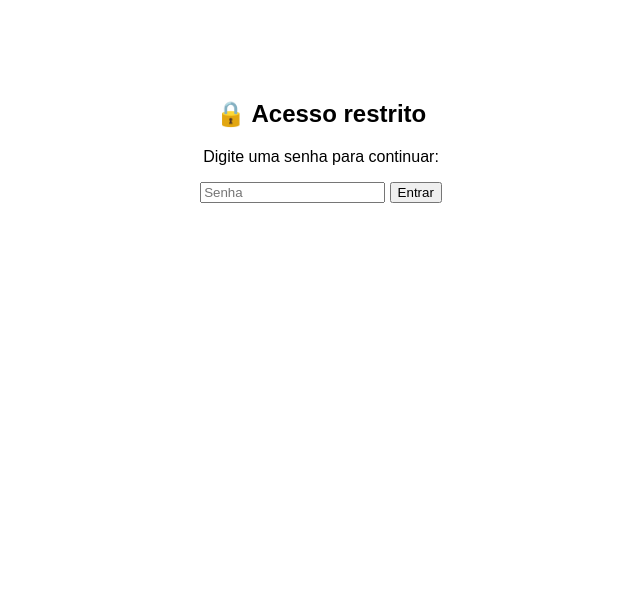
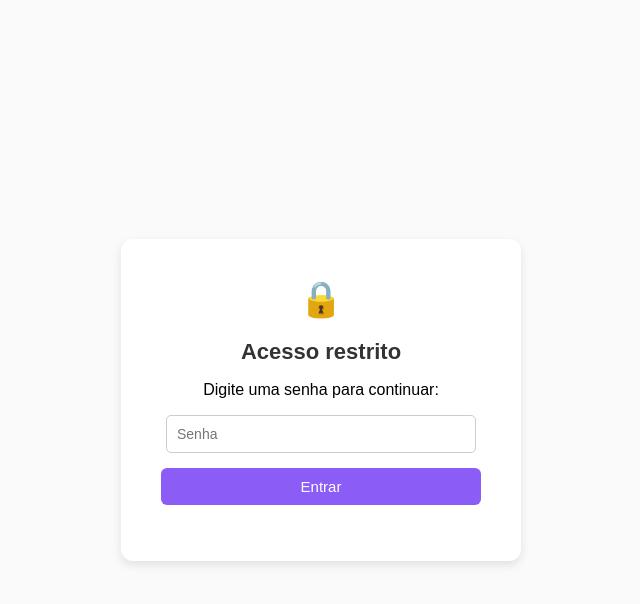
Before and after one commit to marciacbarreto/Entrevista-01, a plain HTML site: page index.html in a window 1280 px wide. Shown: the whole page, without its empty margins (319-959 px from the left). Drawn offline with Linux system fonts and the light colour scheme.

Commit message:
Update index.html

```diff
--- a/index.html
+++ b/index.html
@@ -3,20 +3,89 @@
 <head>
   <meta charset="UTF-8">
   <title>Entrar no Entrevista IA</title>
+  <style>
+    body {
+      font-family: Arial, sans-serif;
+      background-color: #fafafa;
+      display: flex;
+      flex-direction: column;
+      align-items: center;
+      justify-content: center;
+      height: 100vh;
+      margin: 0;
+    }
+
+    .box {
+      background: white;
+      padding: 40px;
+      border-radius: 12px;
+      box-shadow: 0 4px 10px rgba(0,0,0,0.1);
+      text-align: center;
+      width: 320px;
+    }
+
+    h2 {
+      color: #333;
+      font-size: 22px;
+      margin-bottom: 15px;
+    }
+
+    input {
+      padding: 10px;
+      width: 90%;
+      border: 1px solid #ccc;
+      border-radius: 5px;
+      margin-bottom: 15px;
+      font-size: 14px;
+    }
+
+    button {
+      background-color: #8b5cf6; /* lilás Entrevista IA */
+      color: white;
+      border: none;
+      border-radius: 6px;
+      padding: 10px 15px;
+      font-size: 15px;
+      cursor: pointer;
+      width: 100%;
+    }
+
+    button:hover {
+      background-color: #7c3aed;
+    }
+
+    #erro {
+      color: red;
+      font-weight: bold;
+      margin-top: 10px;
+    }
+
+    .emoji {
+      font-size: 35px;
+      margin-bottom: 10px;
+    }
+  </style>
 </head>
-<body style="font-family: Arial; text-align: center; margin-top: 100px;">
-  <h2>🔒 Acesso restrito</h2>
-  <p>Digite uma senha para continuar:</p>
 
-  <input type="password" id="senha" placeholder="Senha">
-  <button onclick="entrar()">Entrar</button>
-  <p id="erro" style="color: red;"></p>
+<body>
+  <div class="box">
+    <div class="emoji">🔒</div>
+    <h2>Acesso restrito</h2>
+    <p>Digite uma senha para continuar:</p>
+
+    <input type="password" id="senha" placeholder="Senha">
+    <button onclick="entrar()">Entrar</button>
+
+    <p id="erro"></p>
+  </div>
 
   <script>
     function entrar() {
       var senha = document.getElementById("senha").value;
-      if (senha === "2025ia") { // 🔑 aqui está a senha
-        window.location.href = "Entrevista IA - 01"; // página real
+      var senhaCorreta = "2025ia"; // 🔑 altere aqui sua senha se quiser
+      if (senha === senhaCorreta) {
+        // Redireciona para a sua página principal
+        window.location.href = "Entrevista%20IA%20-%2001";
       } else {
         document.getElementById("erro").innerText = "Senha incorreta!";
       }
```
